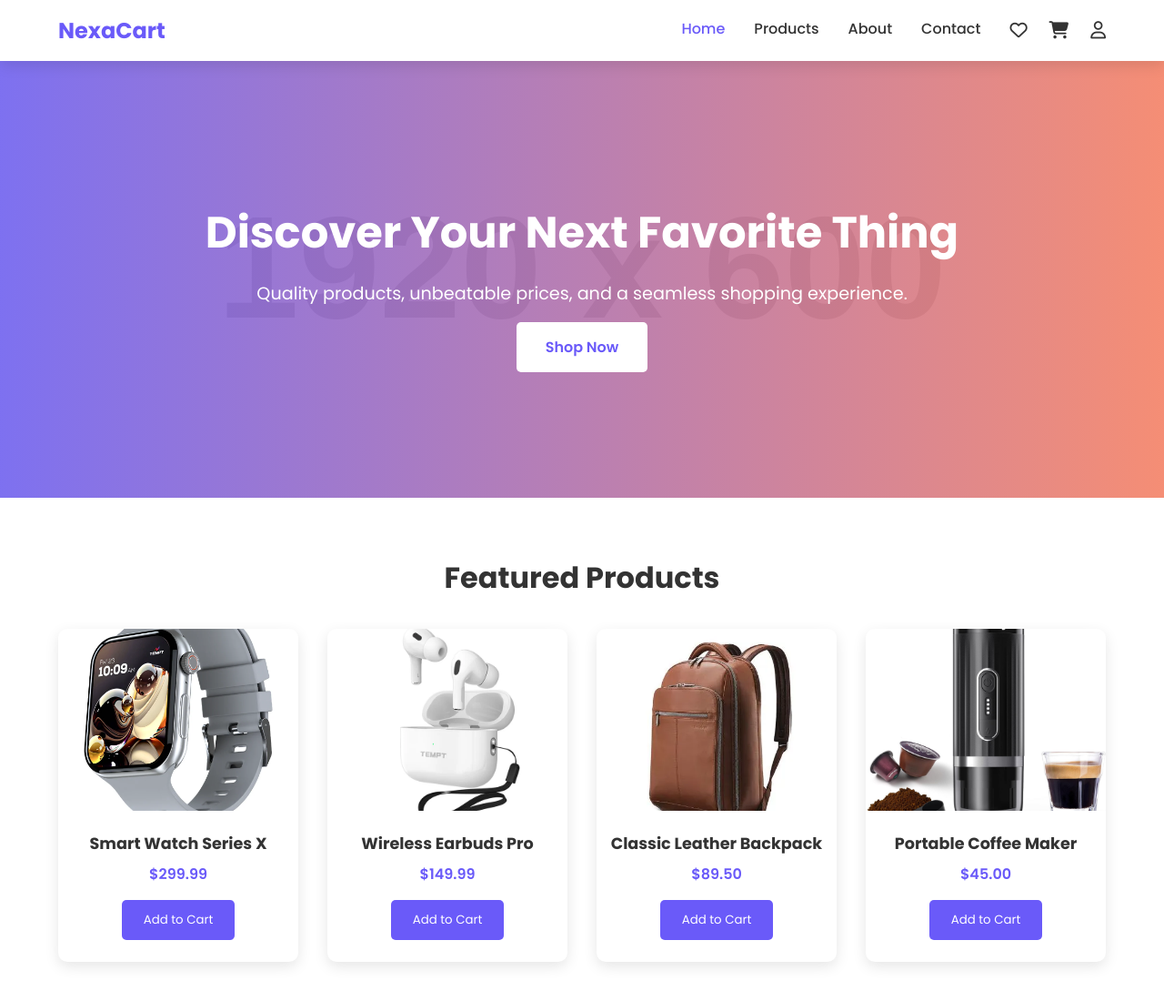
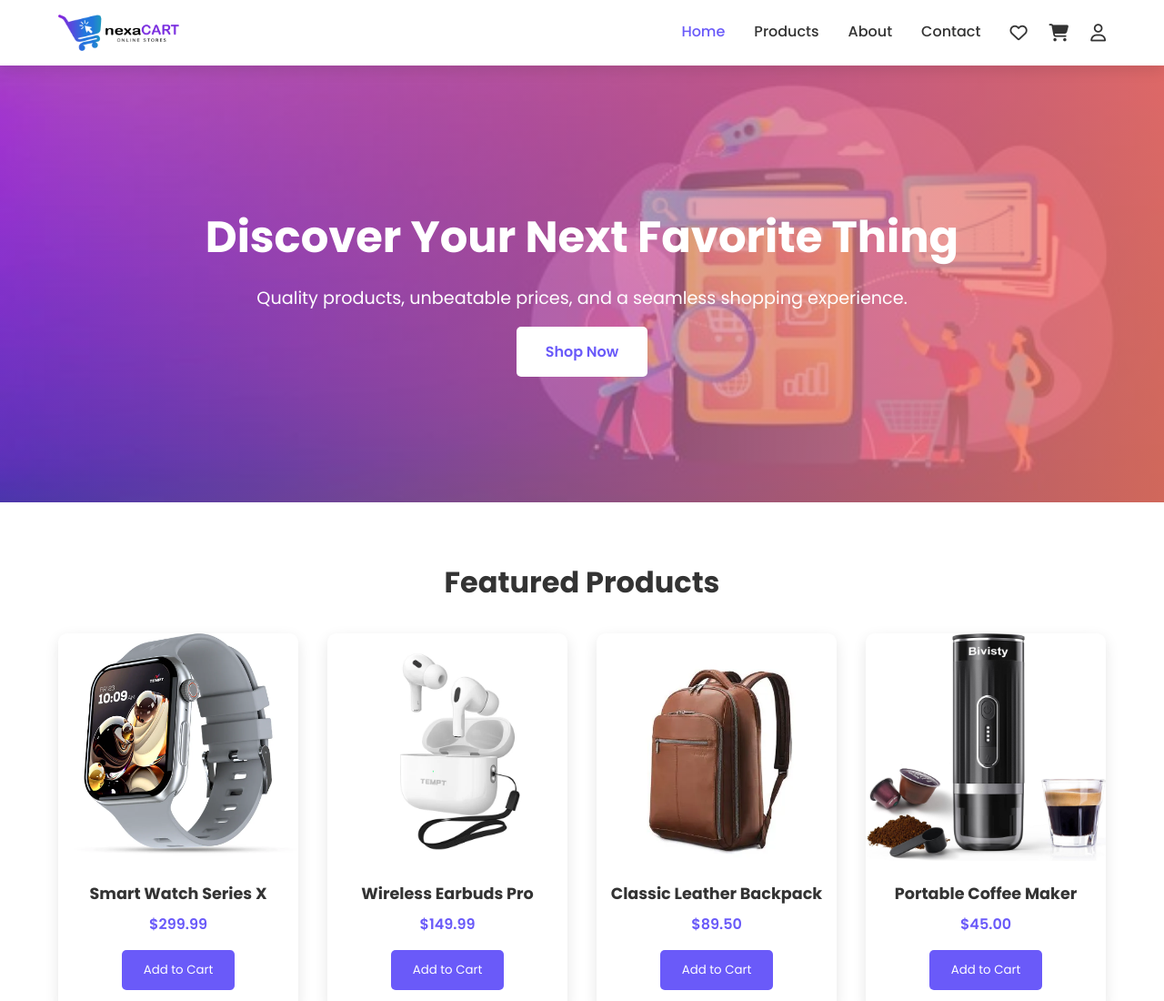
Before and after one commit to rayhan-fardous/nexa-cart, a plain HTML site: page index.html in a window 1280 px wide. Shown: the top 1100 px of the page at 91% size. Drawn offline with Linux system fonts and the light colour scheme; placeholder pictures from the web are drawn by us.

Commit message:
update logo

```diff
--- a/css/style.css
+++ b/css/style.css
@@ -53,7 +53,7 @@
 
 /* Hero Section */
 .hero {
-    background: linear-gradient(to right, rgba(106, 90, 249, 0.8), rgba(255, 126, 95, 0.8)), url('https://via.placeholder.com/1920x600.png?text=Store+Banner') no-repeat center center/cover;
+    background: linear-gradient(to right, rgba(106, 90, 249, 0.5), rgba(255, 126, 95, 0.8)), url('/assets/Images/Nexa-cart-cover.jpg') no-repeat center center/cover;
     height: 60vh;
     display: flex;
     align-items: center;
@@ -122,7 +122,7 @@
 
 .product-card img {
     width: 100%;
-    height: 200px;
+    height: 250px;
     object-fit: cover;
 }
 
--- a/index.html
+++ b/index.html
@@ -14,7 +14,13 @@
   <body>
     <header>
       <nav>
-        <a href="index.html" class="logo">NexaCart</a>
+        <a href="index.html" class="logo"
+          ><img
+            src="./assets/Images/logo.png"
+            alt="Logo"
+            style="height: 40px; vertical-align: middle; margin-right: 5px"
+        /></a>
+        <!-- <a href="index.html" class="logo">NexaCart</a> -->
         <ul class="nav-links">
           <li><a href="index.html" class="active">Home</a></li>
           <li><a href="#">Products</a></li>
```
Also changed, not shown: assets/Images/Nexa-cart-cover.jpg (added), assets/Images/logo.png (added), cart.html (added), dashboard.html (added), favorites.html (added), products.html (added).
